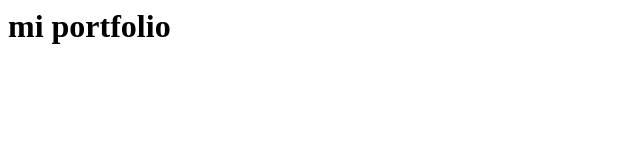
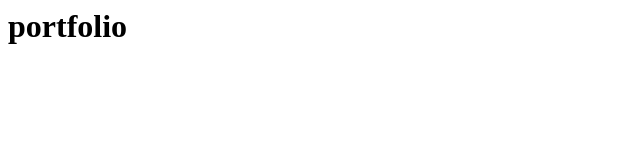
Before and after one commit to PedroPernnia/Portfolio-frontEnd, a plain HTML site: page index.html in a window 1280 px wide. Shown: the whole page, without its empty margins (0-640 px from the left). Drawn offline with Linux system fonts and the light colour scheme.

Commit message:
segundo commit

```diff
--- a/index.html
+++ b/index.html
@@ -1,2 +1,2 @@
-<h1>mi portfolio
+<h1>portfolio
 </h1>
```
